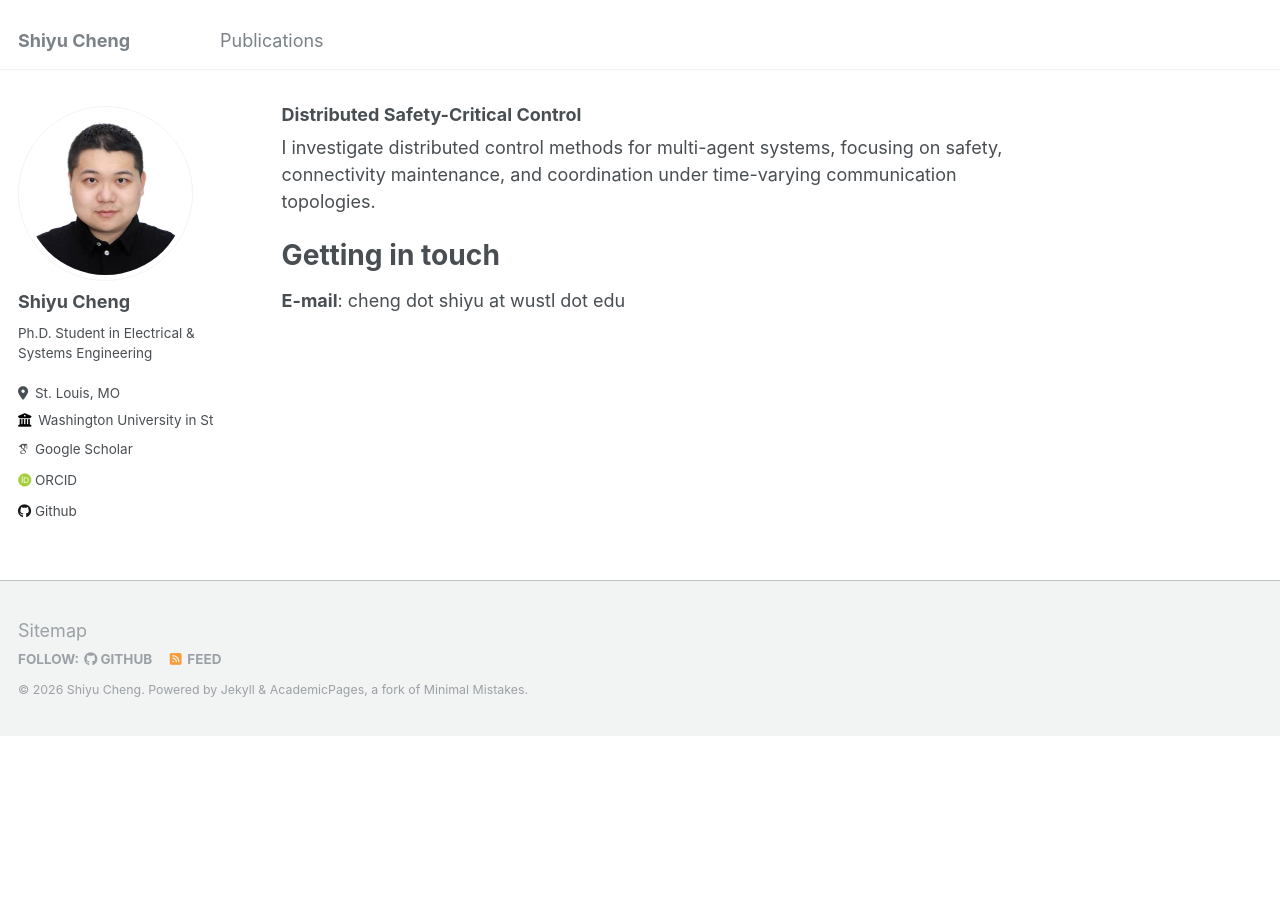
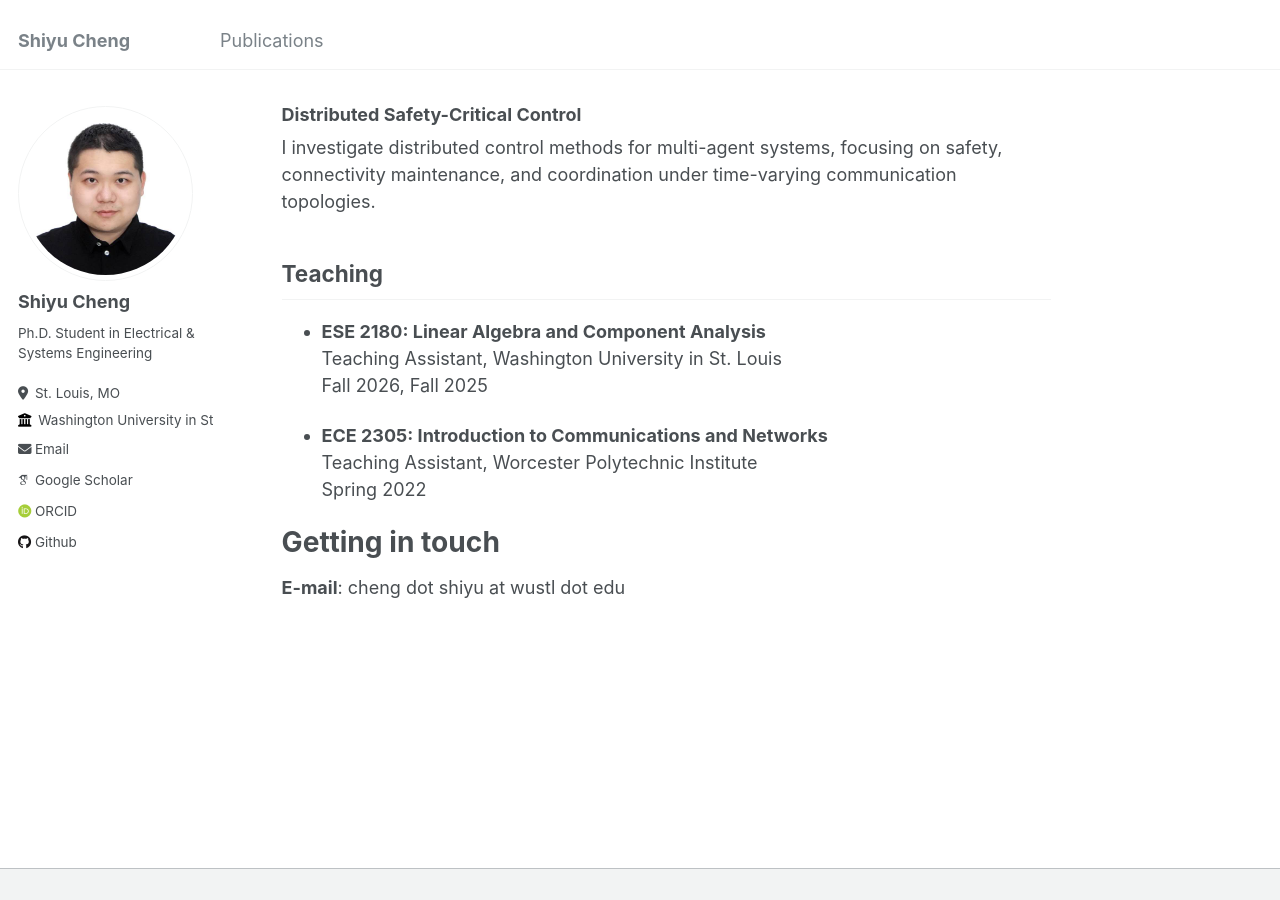
Before and after one commit to shinyuc/shinyuc.github.io, a Jekyll site: the page built from _pages/about.md, in a window 1280 px wide and 900 px high, scrolled down 575 px. Built offline with Jekyll 4.4.1, drawn with Linux system fonts in a browser that asks for light colours; some web fonts are replaced; before the commit the page ends 1310 px from its top, so only the background shows below that.

Commit message:
Update homepage and contact information

```diff
--- a/_config.yml
+++ b/_config.yml
@@ -28,7 +28,7 @@ author:
   location         : "St. Louis, MO"
   employer         : "Washington University in St. Louis"
   uri              : # URL
-  email            : # "none@example.org"
+  email            : "cheng.shiyu@wustl.edu"
 
   # Academic websites
   arxiv            : # URL - Update with the correct link to your profile
--- a/_pages/about.md
+++ b/_pages/about.md
@@ -33,6 +33,17 @@ I investigate distributed control methods for multi-agent systems, focusing on s
 <!-- <span style="font-weight: bold; background-color: #FDEBD0; color: black">
 </span> -->
 
+
+## Teaching
+
+- **ESE 2180: Linear Algebra and Component Analysis**
+  Teaching Assistant, Washington University in St. Louis
+  Fall 2026, Fall 2025
+
+- **ECE 2305: Introduction to Communications and Networks**
+  Teaching Assistant, Worcester Polytechnic Institute
+  Spring 2022
+
 Getting in touch
 ======
 **E-mail**: cheng dot shiyu at wustl dot edu
```
